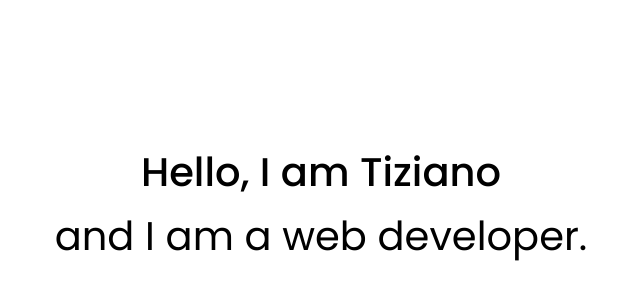
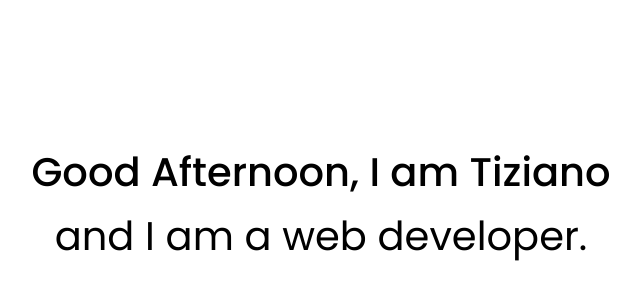
Before and after one commit to tizianocappai/portfolio, a React (Vite) app in the folder my-portfolio/: page /home in a window 1280 px wide. Shown: the part 196-496 px from the top of the page, without its empty margins (319-959 px from the left). Built offline with nearby package versions, Linux system fonts and the light colour scheme.

Commit message:
dark theme and greetings

```diff
--- /dev/null
+++ b/my-portfolio/src/assets/styles/_theme.scss
@@ -0,0 +1,11 @@
+@import "variables";
+
+body {
+  --text-color: #{$black};
+  --background-color: #{$white};
+}
+
+.dark {
+  --text-color: #{$white};
+  --background-color: #{$black};
+}
--- a/my-portfolio/src/assets/styles/_variables.scss
+++ b/my-portfolio/src/assets/styles/_variables.scss
@@ -1,5 +1,6 @@
 //color
 $black: #000;
+$light-black: #101010;
 $white: #fff;
 
 //font-family
--- a/my-portfolio/src/assets/styles/index.scss
+++ b/my-portfolio/src/assets/styles/index.scss
@@ -1,5 +1,6 @@
 @import "reset";
 @import "variables";
+@import "theme";
 @import "mixins";
 @import "layout";
 @import "utils";
--- a/my-portfolio/src/components/@home/intro/index.jsx
+++ b/my-portfolio/src/components/@home/intro/index.jsx
@@ -1,10 +1,28 @@
 import React from "react";
 import './styles.scss';
 
+const GREETING_HOURS = {
+    GOOD_MORNING: "Good Morning",
+    GOOD_AFTERNOON: "Good Afternoon",
+    GOOD_EVENING: "Good Evening",
+    DEFAULT: "Hello"
+}
+
 const Intro = () => {
+    const now = new Date();
+    const hours = now.getUTCHours();
+
+    const getGreeting = () => {
+        if (hours > 5 && hours <= 12) return GREETING_HOURS.GOOD_MORNING;
+        if (hours > 12 && hours <= 18) return GREETING_HOURS.GOOD_AFTERNOON;
+        if (hours > 18 && hours <= 24) return GREETING_HOURS.GOOD_EVENING;
+        return GREETING_HOURS.DEFAULT
+    }
+
+
     return (
         <section className={"container scroll-snap-container intro-section"}>
-                <h1 className={'intro-section__name'}>Hello, I am Tiziano</h1>
+                <h1 className={'intro-section__name'}>{getGreeting()}, I am Tiziano</h1>
                 <h2 className={'intro-section__desc'}>and I am a web developer.</h2>
         </section>
     )
--- a/my-portfolio/src/components/@home/intro/styles.scss
+++ b/my-portfolio/src/components/@home/intro/styles.scss
@@ -9,7 +9,7 @@
   min-height: 100vh;
 
   &__name {
-    color: $black;
+    color: var(--text-color);
     font-size: $font-size-large;
     line-height: $line-height-large;
     font-weight: 500;
@@ -23,7 +23,7 @@
   }
 
   &__desc {
-    color: $black;
+    color: var(--text-color);
     font-size: $font-size-medium-large;
     line-height: $line-height-medium-large;
     font-weight: 400;
--- a/my-portfolio/src/components/@home/myself/styles.scss
+++ b/my-portfolio/src/components/@home/myself/styles.scss
@@ -9,7 +9,7 @@
   min-height: 100vh;
 
   &__paragraph {
-    color: $black;
+    color: var(--text-color);
     font-size: $font-size-base;
     line-height: $line-height-medium;
     font-weight: 400;
--- a/my-portfolio/src/components/@home/myskill/styles.scss
+++ b/my-portfolio/src/components/@home/myskill/styles.scss
@@ -9,7 +9,7 @@
   min-height: 100vh;
 
   &__title {
-    color: $black;
+    color: var(--text-color);
     font-size: $font-size-medium;
     line-height: $line-height-medium;
     font-weight: 400;
@@ -27,6 +27,7 @@
   }
 
   &__list-item {
+    color: var(--text-color);
     font-size: $font-size-small;
     line-height: $line-height-small;
     margin-bottom: $margin-base;
--- a/my-portfolio/src/index.scss
+++ b/my-portfolio/src/index.scss
@@ -4,5 +4,5 @@ body {
   max-width: 100vw;
   font-size: $font-size-base;
   font-family: $font-family;
-  color: $black;
+  background-color: var(--background-color)
 }
--- a/my-portfolio/src/pages/home/index.jsx
+++ b/my-portfolio/src/pages/home/index.jsx
@@ -8,8 +8,12 @@ const MySkill = loadable(() => import('../../components/@home/myskill'))
 
 function HomePage() {
 
+    const now = new Date();
+    const hours = now.getUTCHours();
+    const isDarkMode = hours > 17 && hours < 6;
+
     return (
-        <main className={"home-page"}>
+        <main className={`home-page ${isDarkMode ? 'dark' : ''}`}>
             <Intro />
             <Myself />
             <MySkill />
```
